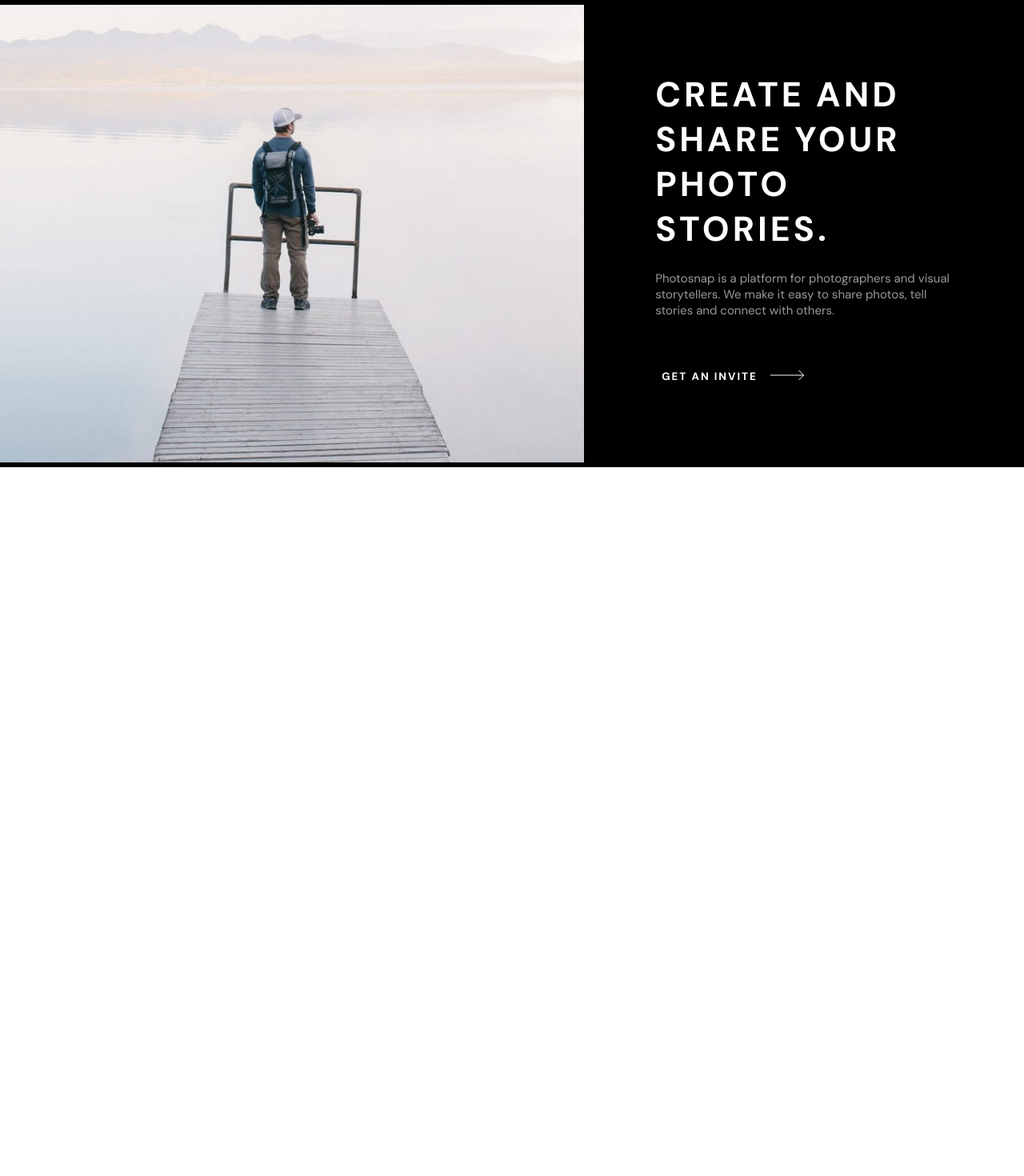
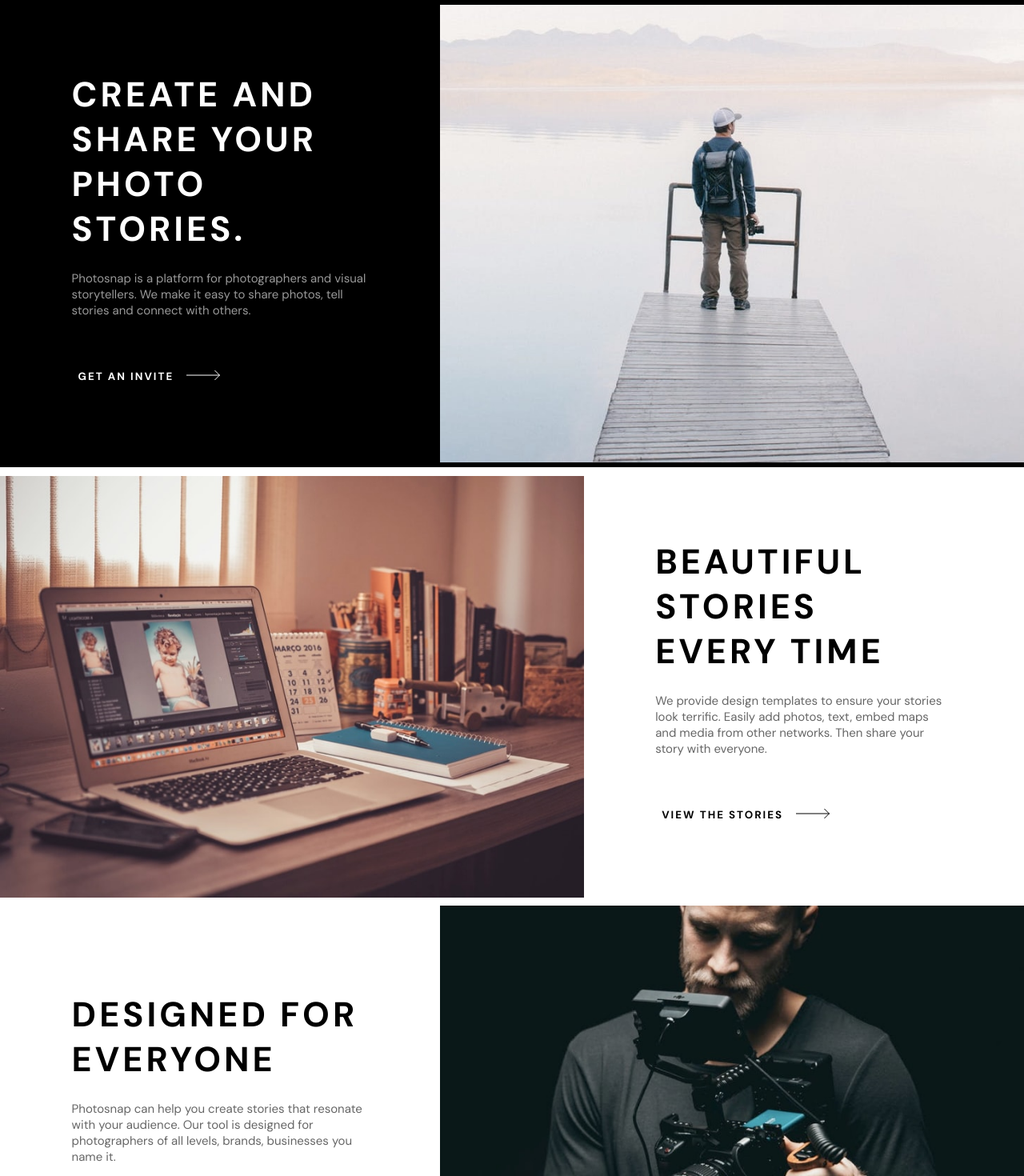
Before and after one commit to 79rubart/photosnap, a React (Create React App) app: page / in a window 1280 px wide. Shown: the top 1470 px of the page at 80% size. Before the commit the page ends 800 px from the top, so only its background shows below. Built offline with nearby package versions, Linux system fonts and the light colour scheme.

Commit message:
feat(home): add content

```diff
--- a/src/pages/Home/index.js
+++ b/src/pages/Home/index.js
@@ -1,14 +1,30 @@
 import MainCard from "../../components/MainCard";
-import photo from '../../assets/img/home/desktop/create-and-share.jpg'
+import image1 from '../../assets/img/home/desktop/create-and-share.jpg'
+import image2 from '../../assets/img/home/desktop/beautiful-stories.jpg'
+import image3 from '../../assets/img/home/desktop/designed-for-everyone.jpg'
 
 const Home = () => {
     return (
         <>
-            <MainCard background="black" textPosition="right"
+            <MainCard background="black" textPosition=""
                 title="Create and share your photo stories."
                 text="Photosnap is a platform for photographers and visual storytellers. We make it easy to share photos, tell stories and connect with others."
-                img={photo} alt='man at snowy place'
+                img={image1} alt='man at snowy place'
                 btnText="Get an invite"
+            />
+
+            <MainCard background="white" textPosition="right"
+                title="Beautiful stories every time"
+                text="We provide design templates to ensure your stories look terrific. Easily add photos, text, embed maps and media from other networks. Then share your story with everyone."
+                img={image2} alt='laptop on the desk'
+                btnText="View the stories"
+            />
+
+            <MainCard background="white" textPosition=""
+                title="Designed for everyone"
+                text="Photosnap can help you create stories that resonate with your audience.  Our tool is designed for photographers of all levels, brands, businesses you name it."
+                img={image3} alt='photographer'
+                btnText="View the stories"
             />
         </>
     )
```
